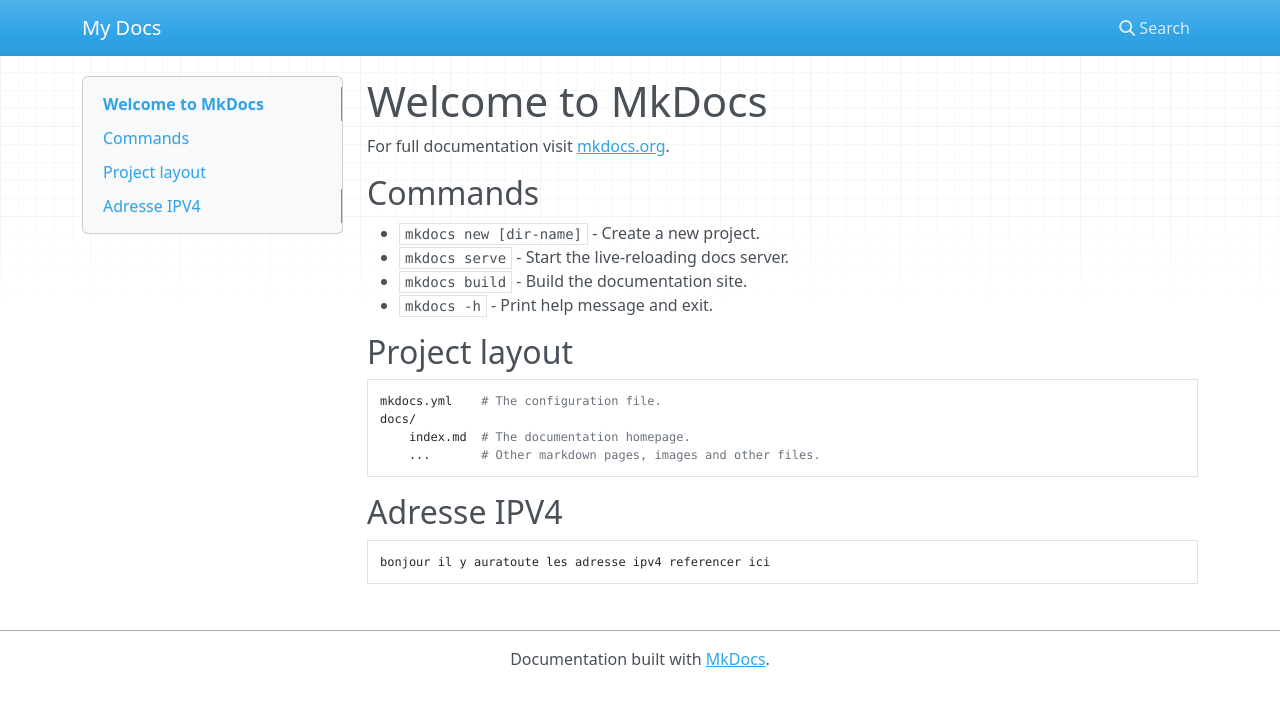
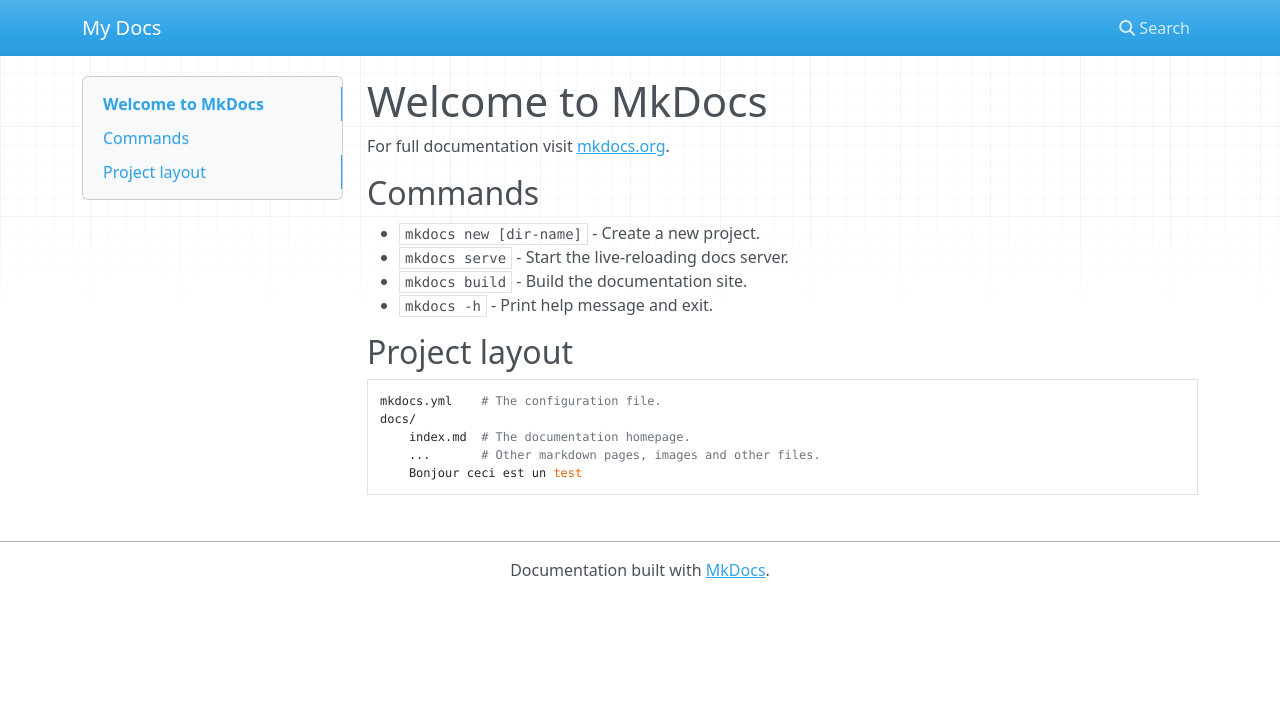
Before and after one commit to Julesgris/Anne-2025-2026, an MkDocs documentation site: the page built from docs/index.md, in a window 1280 px wide. Shown: the top 706 px of the page. Built offline with MkDocs 1.6.1, drawn with Linux system fonts in a browser that asks for light colours; nearby versions of some CDN libraries.

Commit message:
modif de l'index

```diff
--- a/docs/index.md
+++ b/docs/index.md
@@ -15,6 +15,4 @@
     docs/
         index.md  # The documentation homepage.
         ...       # Other markdown pages, images and other files.
-
-## Adresse IPV4
-    bonjour il y auratoute les adresse ipv4 referencer ici
+        Bonjour ceci est un test
```
